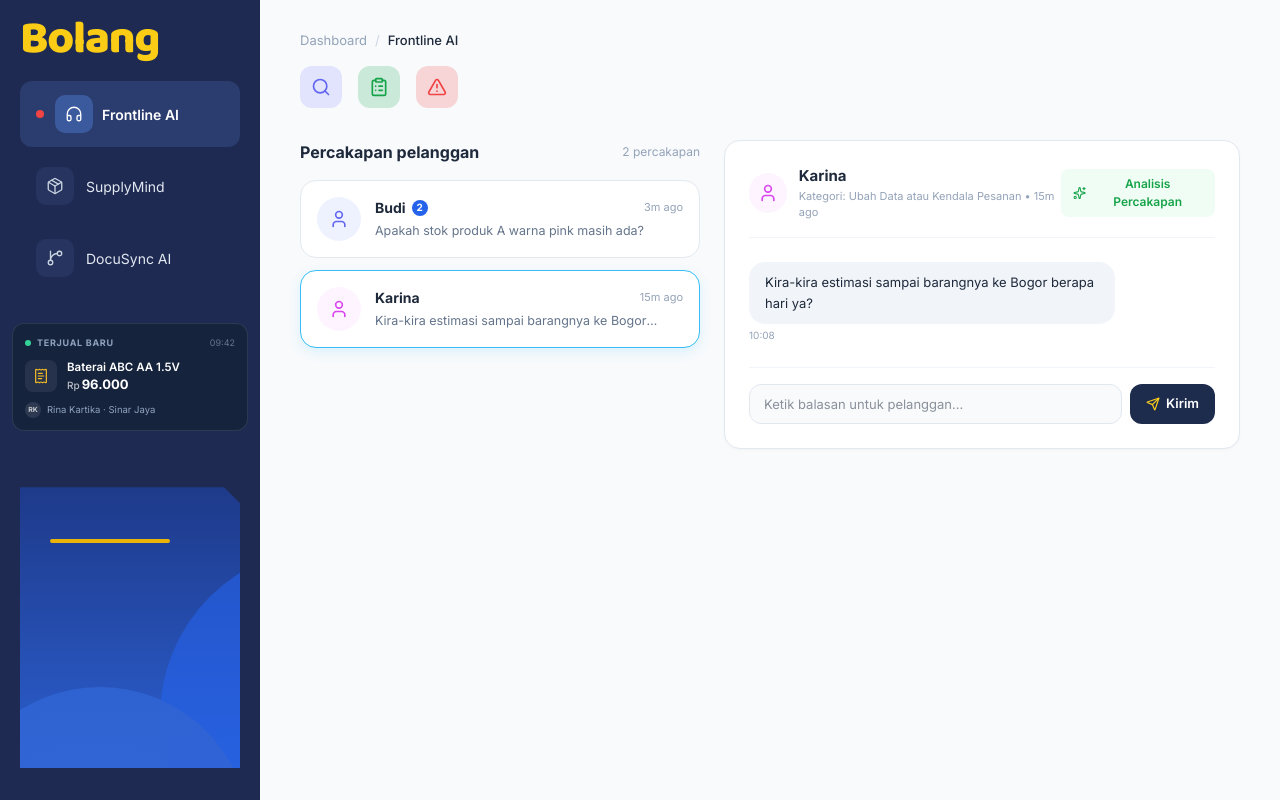
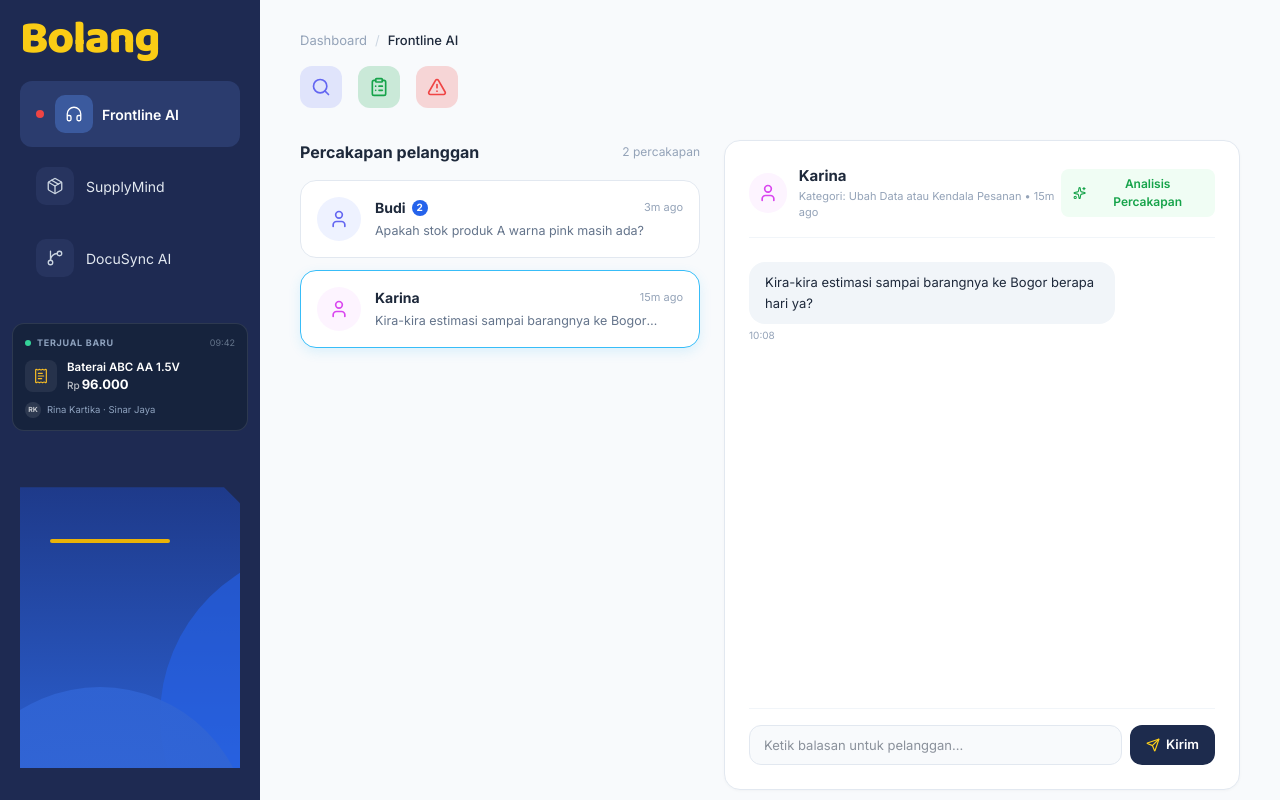
Before and after one commit to Zamkoii/bolang-dashboard, a Next.js app: page /frontline-ai in a window 1280 px wide. Both pictures are taken after a click on the element 500 px from the left and 309 px from the top of the page. Built offline with nearby package versions, Linux system fonts and the light colour scheme; no server answers; the database is empty.

Commit message:
konek-docusync-ke-n8n

```diff
--- a/app/(dashboard)/frontline-ai/page.tsx
+++ b/app/(dashboard)/frontline-ai/page.tsx
@@ -434,10 +434,10 @@
           </div>
         </div>
 
-        <div className="rounded-2xl border border-[#E2E8F0] bg-white p-6 shadow-[0_1px_3px_rgba(15,23,42,0.03)]">
+        <div className="flex h-[calc(100vh-150px)] min-h-[420px] flex-col overflow-hidden rounded-2xl border border-[#E2E8F0] bg-white p-6 shadow-[0_1px_3px_rgba(15,23,42,0.03)]">
           {selectedChat ? (
-            <div className="flex h-full flex-col justify-between">
-              <div>
+            <div className="flex h-full min-h-0 flex-col justify-between">
+              <div className="flex min-h-0 flex-1 flex-col">
                 <div className="flex items-center justify-between border-b border-[#F1F5F9] pb-4">
                   <div className="flex items-center gap-3">
                     <div
@@ -498,7 +498,7 @@
                   </div>
                 )}
 
-                <div className="mt-6 max-h-[360px] space-y-3.5 overflow-y-auto pr-2">
+                <div className="mt-6 flex-1 min-h-0 space-y-3.5 overflow-y-auto pr-2">
                   {selectedChat.messages.map((msg) => (
                     <div
                       key={msg.id}
```
